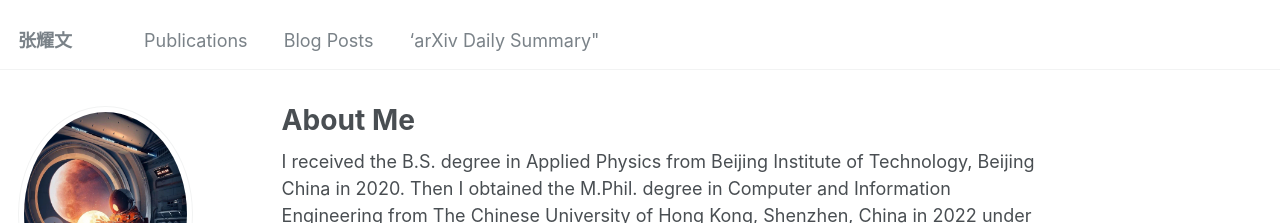
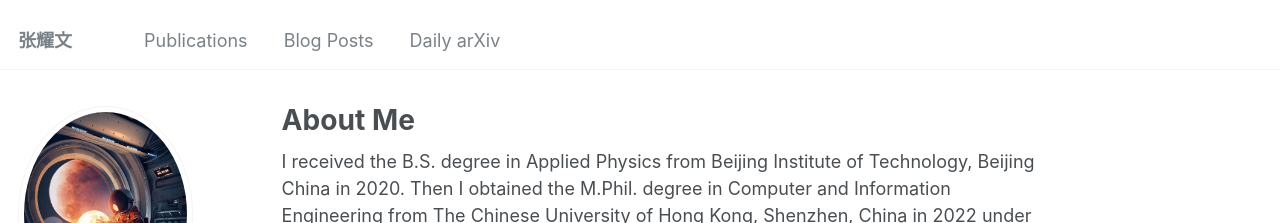
Before and after one commit to phyzyw/phyzyw.github.io, a Jekyll site: the page built from _pages/about.md, in a window 1280 px wide. Shown: the top 223 px of the page. Built offline with Jekyll 4.4.1, drawn with Linux system fonts in a browser that asks for light colours; some web fonts are replaced; a script that is not in the unit is left out.

Commit message:
Update navigation.yml

```diff
--- a/_data/navigation.yml
+++ b/_data/navigation.yml
@@ -20,8 +20,9 @@ main:
   - title: "Blog Posts"
     url: /year-archive/
 
-  - title: ‘arXiv Daily Summary"
+  - title: "Daily arXiv"
     url: "https://phyzyw.github.io/daily-arXiv-ai-enhanced/"
+
   # - title: "CV"
   #   url: /cv/
 
```
